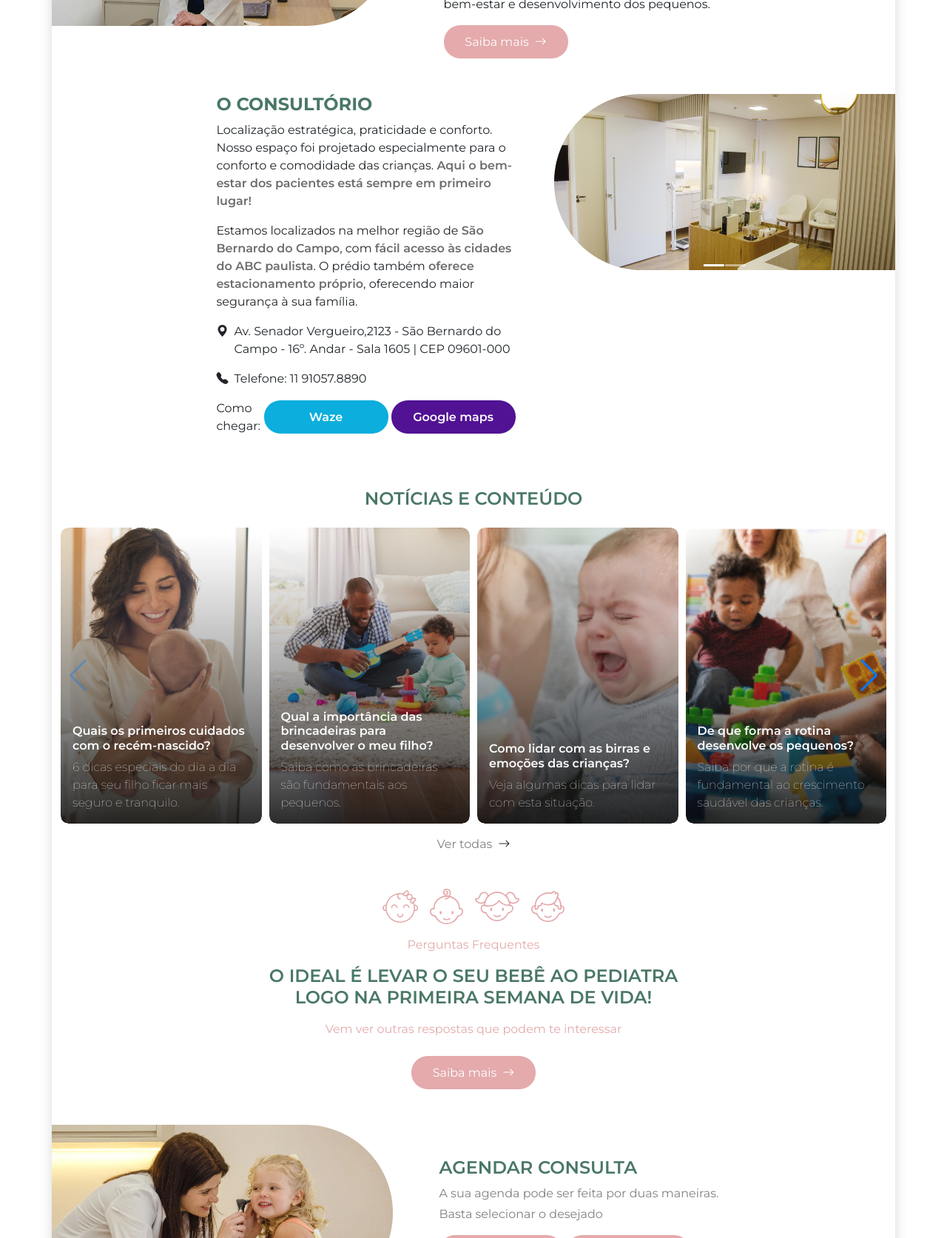
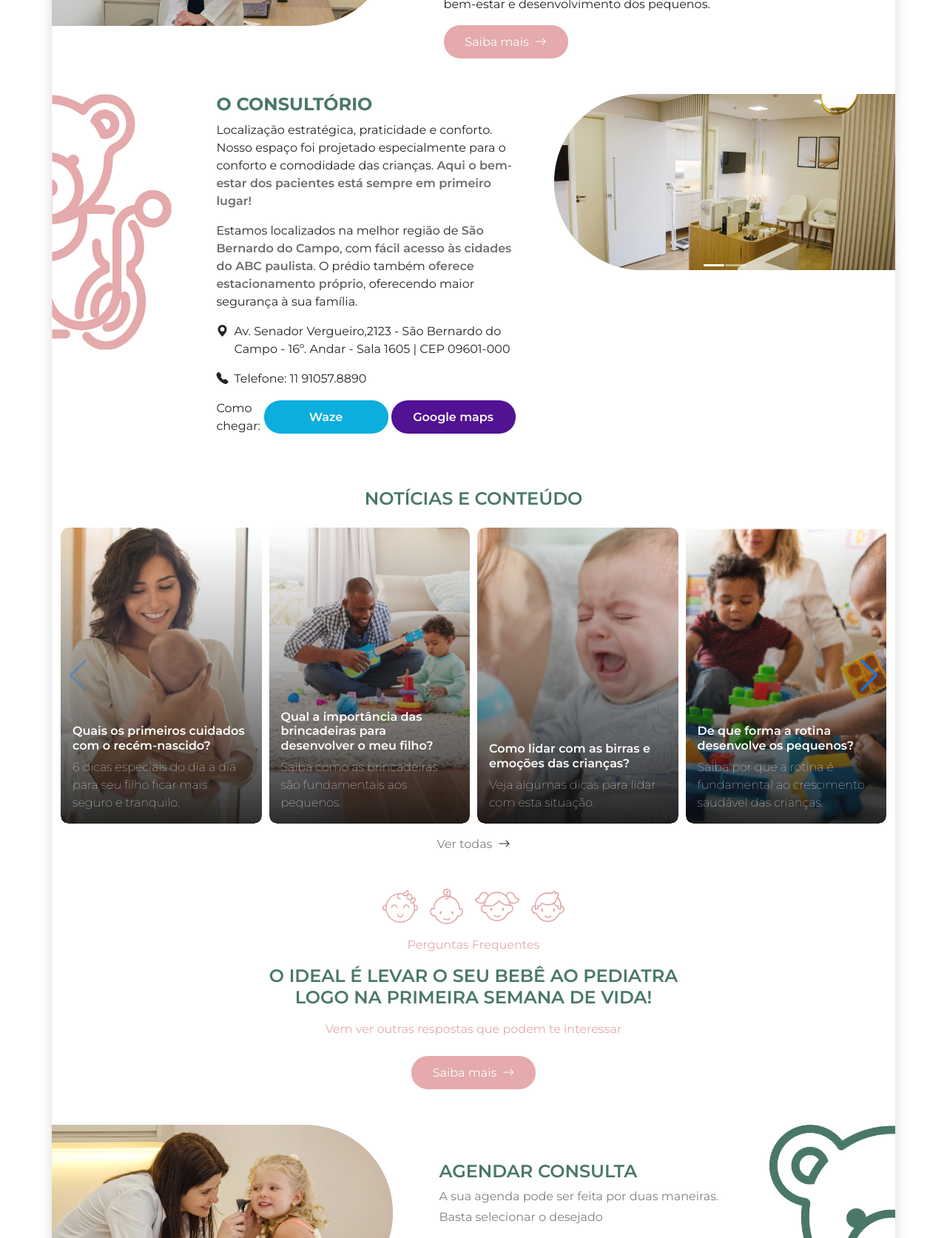
Before and after one commit to daancruz/estudo-suzane_sales, a plain HTML site: page index.html in a window 1280 px wide. Shown: the part 1530-3203 px from the top of the page at 74% size. Drawn offline with nearby package versions, Linux system fonts and the light colour scheme; the site is published under a folder, as on GitHub Pages, so addresses that start at the root find nothing.

Commit message:
ajuste de conteudos renderizados por js que não sao exibidos no gh pages

```diff
--- a/index.html
+++ b/index.html
@@ -171,7 +171,7 @@
                 </div>
             </div>
             <div class="col-2 d-none d-md-block">
-                <img class="img-fluid h-75" src="/img/urso-rosa.svg" alt="">
+                <img class="img-fluid h-75" src="img/urso-rosa.svg" alt="">
             </div>
         </section>
 
@@ -236,7 +236,7 @@
                 </div>
             </div>
             <div class="col-2 d-none d-md-block">
-                <img class="img-fluid" src="/img/urso-verde.png" alt="">
+                <img class="img-fluid" src="img/urso-verde.png" alt="">
             </div>
         </section>
 
--- a/js/noticias.js
+++ b/js/noticias.js
@@ -1,7 +1,7 @@
 document.addEventListener("DOMContentLoaded", () => {
     const path = window.location.pathname;
 
-    fetch("data/noticias.json")
+    fetch("estudo-suzane_sales/data/noticias.json")
         .then(res => res.json())
         .then(dados => {
         const section = document.querySelector("#noticias");
```
